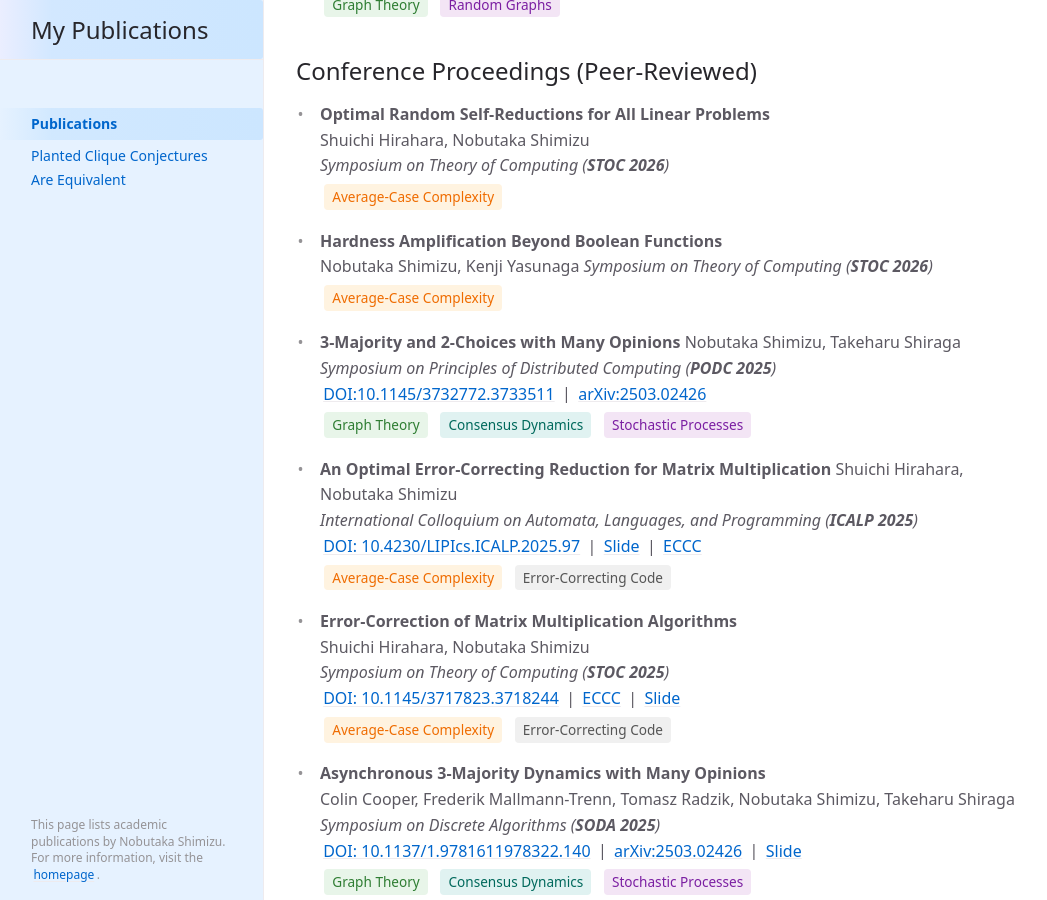
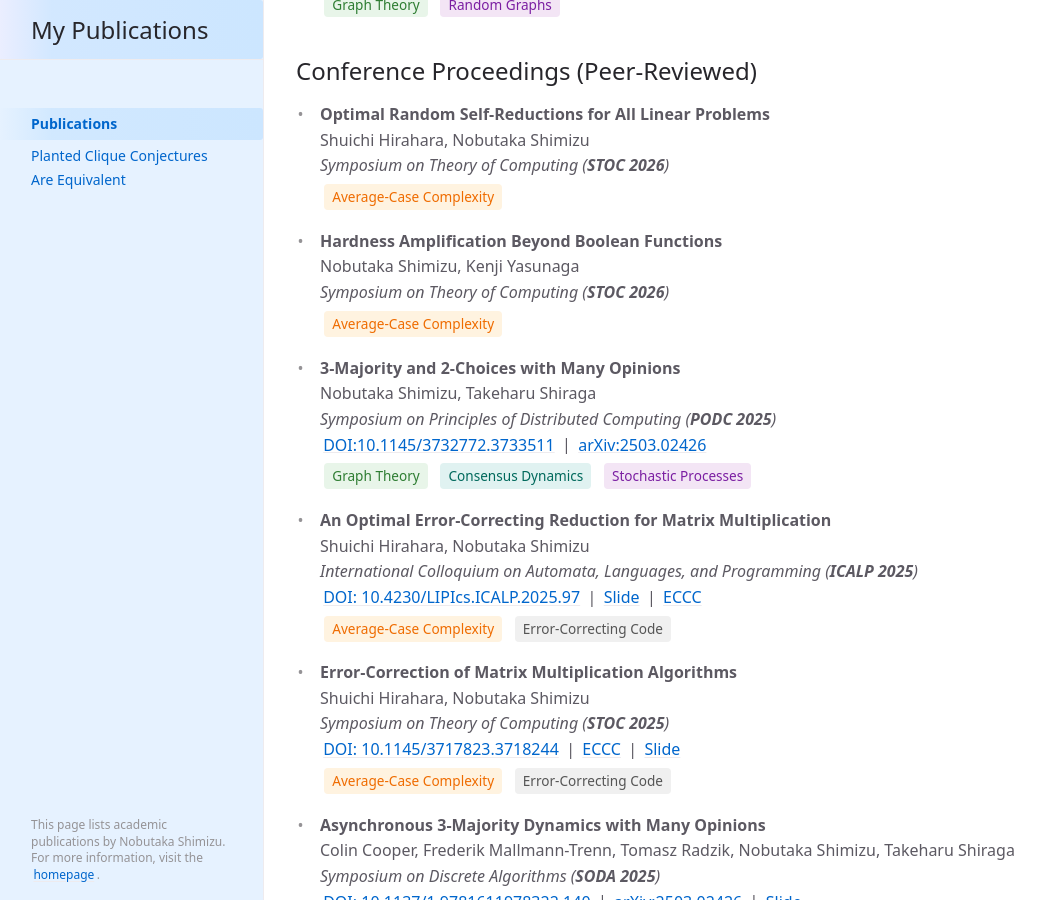
Before and after one commit to NobutakaShimizu/mypapers, a Jekyll site: the page built from index.md, in a window 1280 px wide and 900 px high, scrolled down 1202 px. Shown: the whole window, without its empty margins (0-1047 px from the left). Built offline with Jekyll 4.4.1, drawn with Linux system fonts in a browser that asks for light colours; cached includes are drawn as plain includes.

Commit message:
学術出版物リストにおいて、複数の論文のタイトルと著者名の表記を整形し、HTMLの改行タグを追加。これにより、情報の視認性が向上し、整合性が強化された。

```diff
--- a/index.md
+++ b/index.md
@@ -11,135 +11,135 @@ This publication list includes peer-reviewed journal articles, conference procee
 
 ## Journal Articles (Peer-Reviewed)
 
-- **How Many Vertices Does a Random Walk Miss in a Network with a Moderately Increasing Number of Vertices?**
-  Shuji Kijima, Nobutaka Shimizu, and Takeharu Shiraga
+- **How Many Vertices Does a Random Walk Miss in a Network with a Moderately Increasing Number of Vertices?**<br>
+  Shuji Kijima, Nobutaka Shimizu, and Takeharu Shiraga<br>
   *MATHEMATICS OF OPERATIONS RESEARCH*, 2025 <br>
   [DOI: 10.1287/moor.2023.0060](https://pubsonline.informs.org/doi/full/10.1287/moor.2023.0060) | [arXiv (2021)](https://arxiv.org/abs/2008.10837) | [Slide](https://speakerdeck.com/nobushimi/how-many-vertices-does-a-random-walk-miss-in-a-network-with-moderately-increasing-the-number-of-vertices) <br>
   Preliminary version appeared in [SODA2021](https://epubs.siam.org/doi/abs/10.1137/1.9781611976465.8?mobileUi=0)  <br>
   <span class="paper-tag randomized">Random Walks</span>
 
-- **Quasi-majority Functional Voting on Expander Graphs**
-  Nobutaka Shimizu and Takeharu Shiraga
+- **Quasi-majority Functional Voting on Expander Graphs**<br>
+  Nobutaka Shimizu and Takeharu Shiraga<br>
   *Random Structures & Algorithms*, 65(4), pp.613-643, 2024  <br>
   [DOI: 10.1002/rsa.21224](https://onlinelibrary.wiley.com/doi/abs/10.1002/rsa.21224) | [arXiv (2022)](https://arxiv.org/abs/2002.07411) | [Slide](https://speakerdeck.com/nobushimi/quasi-majority-functional-voting-on-expander-graphs) <br>
   Preliminary version appeared in [ICALP2020](https://drops.dagstuhl.de/entities/document/10.4230/LIPIcs.ICALP.2020.97)  <br>
   <span class="paper-tag graphs">Graph Theory</span> <span class="paper-tag consensus">Consensus Dynamics</span> <span class="paper-tag randomized">Stochastic Processes</span> <span class="paper-tag expander">Expander</span>
 
-- **Reversible Random Walks on Dynamic Graphs**
-  Nobutaka Shimizu and Takeharu Shiraga
-  *Random Structures & Algorithms*, 63(4), pp.1100-1136, 2023
+- **Reversible Random Walks on Dynamic Graphs**<br>
+  Nobutaka Shimizu and Takeharu Shiraga<br>
+  *Random Structures & Algorithms*, 63(4), pp.1100-1136, 2023<br>
   [DOI: 10.1002/rsa.21164](https://onlinelibrary.wiley.com/doi/abs/10.1002/rsa.21164) | [arXiv (2022)](https://arxiv.org/abs/2002.07411)
   <span class="paper-tag graphs">Graph Theory</span> <span class="paper-tag randomized">Random Walks</span>
 
-- **Phase Transitions of Best-of-Two and Best-of-Three on Stochastic Block Models**
-  Nobutaka Shimizu and Takeharu Shiraga
-  *Random Structures & Algorithms*, 59(1), pp.96-140, 2021
+- **Phase Transitions of Best-of-Two and Best-of-Three on Stochastic Block Models**<br>
+  Nobutaka Shimizu and Takeharu Shiraga<br>
+  *Random Structures & Algorithms*, 59(1), pp.96-140, 2021<br>
   [DOI: 10.1002/rsa.20992](https://onlinelibrary.wiley.com/doi/abs/10.1002/rsa.20992) | [Slide](https://speakerdeck.com/nobushimi/phase-transitions-of-best-of-two-and-best-of-three-on-stochastic-block-models) <br>
   Preliminary version appeared in [DISC2019](https://drops.dagstuhl.de/entities/document/10.4230/LIPIcs.DISC.2019.32) <br>
   <span class="paper-tag graphs">Graph Theory</span> <span class="paper-tag consensus">Consensus Dynamics</span> <span class="paper-tag randomized">Stochastic Processes</span>
 
-- **The average distance and the diameter of dense random regular graphs**
-  Nobutaka Shimizu
-  *The Electronic Journal of Combinatorics*, 27(3), 2020
+- **The average distance and the diameter of dense random regular graphs**<br>
+  Nobutaka Shimizu<br>
+  *The Electronic Journal of Combinatorics*, 27(3), 2020<br>
   [DOI: 10.37236/9809](https://www.combinatorics.org/ojs/index.php/eljc/article/view/v27i3p62) <br>
   Preliminary version appeared in [SODA2018](https://epubs.siam.org/doi/abs/10.1137/1.9781611975031.126)   <br>
   <span class="paper-tag graphs">Graph Theory</span> <span class="paper-tag randomized">Random Graphs</span>
 
 ## Conference Proceedings (Peer-Reviewed)
 
-- **Optimal Random Self-Reductions for All Linear Problems**
-  Shuichi Hirahara, Nobutaka Shimizu
-  *Symposium on Theory of Computing (**STOC 2026**)*   <br>
+- **Optimal Random Self-Reductions for All Linear Problems**<br>
+  Shuichi Hirahara, Nobutaka Shimizu<br>
+  *Symposium on Theory of Computing (**STOC 2026**)*<br>
 <span class="paper-tag complexity">Average-Case Complexity</span>
 
-- **Hardness Amplification Beyond Boolean Functions**
-  Nobutaka Shimizu, Kenji Yasunaga
-  *Symposium on Theory of Computing (**STOC 2026**)*   <br>
+- **Hardness Amplification Beyond Boolean Functions**<br>
+  Nobutaka Shimizu, Kenji Yasunaga<br>
+  *Symposium on Theory of Computing (**STOC 2026**)*<br>
 <span class="paper-tag complexity">Average-Case Complexity</span>
 
-- **3-Majority and 2-Choices with Many Opinions**
-  Nobutaka Shimizu, Takeharu Shiraga
+- **3-Majority and 2-Choices with Many Opinions** <br>
+  Nobutaka Shimizu, Takeharu Shiraga  <br>
   *Symposium on Principles of Distributed Computing (**PODC 2025**)* <br>
   [DOI:10.1145/3732772.3733511](https://dl.acm.org/doi/10.1145/3732772.3733511) | [arXiv:2503.02426](https://arxiv.org/abs/2503.02426) <br>
   <span class="paper-tag graphs">Graph Theory</span> <span class="paper-tag consensus">Consensus Dynamics</span> <span class="paper-tag randomized">Stochastic Processes</span>
 
-- **An Optimal Error-Correcting Reduction for Matrix Multiplication**
-  Shuichi Hirahara, Nobutaka Shimizu
+- **An Optimal Error-Correcting Reduction for Matrix Multiplication**<br>
+  Shuichi Hirahara, Nobutaka Shimizu<br>
   *International Colloquium on Automata, Languages, and Programming (**ICALP 2025**)* <br>
   [DOI: 10.4230/LIPIcs.ICALP.2025.97](https://drops.dagstuhl.de/entities/document/10.4230/LIPIcs.ICALP.2025.97) | [Slide](https://nobutakashimizu.github.io/icalp25_slide/1) | [ECCC](https://eccc.weizmann.ac.il/report/2025/066/) <br>
 <span class="paper-tag complexity">Average-Case Complexity</span> <span class="paper-tag code">Error-Correcting Code</span>
 
-- **Error-Correction of Matrix Multiplication Algorithms**
-  Shuichi Hirahara, Nobutaka Shimizu
-  *Symposium on Theory of Computing (**STOC 2025**)*   <br>
+- **Error-Correction of Matrix Multiplication Algorithms**<br>
+  Shuichi Hirahara, Nobutaka Shimizu<br>
+  *Symposium on Theory of Computing (**STOC 2025**)*<br>
   [DOI: 10.1145/3717823.3718244](https://dl.acm.org/doi/10.1145/3717823.3718244) |
   [ECCC](https://eccc.weizmann.ac.il/report/2024/026/) | [Slide](https://nobutakashimizu.github.io/stoc25_slide)  <br>
 <span class="paper-tag complexity">Average-Case Complexity</span> <span class="paper-tag code">Error-Correcting Code</span>
 
-- **Asynchronous 3-Majority Dynamics with Many Opinions**
-  Colin Cooper, Frederik Mallmann-Trenn, Tomasz Radzik, Nobutaka Shimizu, Takeharu Shiraga
-  *Symposium on Discrete Algorithms (**SODA 2025**)*  <br>
+- **Asynchronous 3-Majority Dynamics with Many Opinions**<br>
+  Colin Cooper, Frederik Mallmann-Trenn, Tomasz Radzik, Nobutaka Shimizu, Takeharu Shiraga<br>
+  *Symposium on Discrete Algorithms (**SODA 2025**)*<br>
   [DOI: 10.1137/1.9781611978322.140](https://epubs.siam.org/doi/10.1137/1.9781611978322.140) | [arXiv:2503.02426](https://arxiv.org/abs/2503.02426) | [Slide](https://nobutakashimizu.github.io/SODA25_slide/)  <br>
   <span class="paper-tag graphs">Graph Theory</span> <span class="paper-tag consensus">Consensus Dynamics</span> <span class="paper-tag randomized">Stochastic Processes</span>
 
-- **Planted Clique Conjectures Are Equivalent**
-  Shuichi Hirahara, Nobutaka Shimizu
-  *Symposium on Theory of Computing (**STOC 2024**)*
+- **Planted Clique Conjectures Are Equivalent**<br>
+  Shuichi Hirahara, Nobutaka Shimizu<br>
+  *Symposium on Theory of Computing (**STOC 2024**)*<br>
   [DOI: 10.1145/3618260.3649751](https://dl.acm.org/doi/abs/10.1145/3618260.3649751) | [ECCC](https://eccc.weizmann.ac.il/report/2024/058/) | [Slide](https://speakerdeck.com/nobushimi/planted-clique-conjectures-are-equivalent)
 <span class="paper-tag complexity">Average-Case Complexity</span> <span class="paper-tag graphs">Graph Theory</span>
 
-- **Hardness Self-Amplification: Simplified, Optimized, and Unified**
-  Shuichi Hirahara, Nobutaka Shimizu
-  *Symposium on Theory of Computing (**STOC 2023**)*
+- **Hardness Self-Amplification: Simplified, Optimized, and Unified**<br>
+  Shuichi Hirahara, Nobutaka Shimizu<br>
+  *Symposium on Theory of Computing (**STOC 2023**)*<br>
   [DOI: 10.1145/3564246.3585189](https://dl.acm.org/doi/10.1145/3564246.3585189) | [ECCC](https://eccc.weizmann.ac.il/report/2023/026/) | [Slide](https://speakerdeck.com/nobushimi/hardness-self-amplification-simplified-optimized-and-unified)
 <span class="paper-tag complexity">Average-Case Complexity</span>
 
-- **Hardness Self-Amplification from Feasible Hard-Core Sets**
-  Shuichi Hirahara, Nobutaka Shimizu
-  *Foundations of Computer Science (**FOCS 2022**)*
+- **Hardness Self-Amplification from Feasible Hard-Core Sets**<br>
+  Shuichi Hirahara, Nobutaka Shimizu<br>
+  *Foundations of Computer Science (**FOCS 2022**)*<br>
   [DOI: 10.1109/FOCS54457.2022.00083](https://ieeexplore.ieee.org/document/9996925) | [ECCC](https://eccc.weizmann.ac.il/report/2022/108/) | [Slide](https://speakerdeck.com/nobushimi/hardness-self-amplification-from-feasible-hard-core-sets)
 <span class="paper-tag complexity">Average-Case Complexity</span>
 
-- **Nearly Optimal Average-Case Complexity of Counting Bicliques Under SETH**
-  Shuichi Hirahara, Nobutaka Shimizu
-  *Symposium on Discrete Algorithms (**SODA 2021**)*
+- **Nearly Optimal Average-Case Complexity of Counting Bicliques Under SETH**<br>
+  Shuichi Hirahara, Nobutaka Shimizu<br>
+  *Symposium on Discrete Algorithms (**SODA 2021**)*<br>
   [DOI: 10.1137/1.9781611976465.140](https://epubs.siam.org/doi/10.1137/1.9781611976465.140) | [arXiv:2010.05822](https://arxiv.org/abs/2010.05822) | [Slide](https://speakerdeck.com/nobushimi/nearly-optimal-average-case-complexity-of-counting-bicliques-under-seth)
 <span class="paper-tag complexity">Average-Case Complexity</span> <span class="paper-tag graphs">Graph Theory</span>
 
-- **How Many Vertices Does a Random Walk Miss in a Network with Moderately Increasing the Number of Vertices?**
-  Shuji Kijima, Nobutaka Shimizu, Takeharu Shiraga
-  *Symposium on Discrete Algorithms (**SODA 2021**)*
+- **How Many Vertices Does a Random Walk Miss in a Network with Moderately Increasing the Number of Vertices?**<br>
+  Shuji Kijima, Nobutaka Shimizu, Takeharu Shiraga<br>
+  *Symposium on Discrete Algorithms (**SODA 2021**)*<br>
   [DOI: 10.1137/1.9781611976465.8](https://epubs.siam.org/doi/abs/10.1137/1.9781611976465.8?mobileUi=0) | [arXiv:2008.10837](https://arxiv.org/abs/2008.10837) | [Slide](https://speakerdeck.com/nobushimi/how-many-vertices-does-a-random-walk-miss-in-a-network-with-moderately-increasing-the-number-of-vertices)
   <span class="paper-tag graphs">Graph Theory</span> <span class="paper-tag randomized">Random Walks</span>
 
-- **Quasi-majority Functional Voting on Expander Graphs**
-  Nobutaka Shimizu, Takeharu Shiraga
-  *International Colloquium on Automata, Languages, and Programming (**ICALP 2020**)*
+- **Quasi-majority Functional Voting on Expander Graphs**<br>
+  Nobutaka Shimizu, Takeharu Shiraga<br>
+  *International Colloquium on Automata, Languages, and Programming (**ICALP 2020**)*<br>
   [DOI: 10.4230/LIPIcs.ICALP.2020.97](https://drops.dagstuhl.de/entities/document/10.4230/LIPIcs.ICALP.2020.97) | [arXiv:2002.07411](https://arxiv.org/abs/2002.07411)
   <span class="paper-tag graphs">Graph Theory</span> <span class="paper-tag consensus">Consensus Dynamics</span> <span class="paper-tag randomized">Stochastic Processes</span> <span class="paper-tag expander">Expander</span>
 
-- **Phase Transitions of Best-of-Two and Best-of-Three on Stochastic Block Models**
-  Nobutaka Shimizu, Takeharu Shiraga
-  *International Symposium on Distributed Computing (**DISC 2019**)*
+- **Phase Transitions of Best-of-Two and Best-of-Three on Stochastic Block Models**<br>
+  Nobutaka Shimizu, Takeharu Shiraga<br>
+  *International Symposium on Distributed Computing (**DISC 2019**)*<br>
   [DOI: 10.4230/LIPIcs.DISC.2019.32](https://drops.dagstuhl.de/entities/document/10.4230/LIPIcs.DISC.2019.32) | [arXiv:1907.12212](https://arxiv.org/abs/1907.12212)
   <span class="paper-tag graphs">Graph Theory</span> <span class="paper-tag consensus">Consensus Dynamics</span> <span class="paper-tag randomized">Stochastic Processes</span>
 
-- **The Diameter of Dense Random Regular Graphs**
-  Nobutaka Shimizu
-  *Symposium on Discrete Algorithms (**SODA 2018**)*
+- **The Diameter of Dense Random Regular Graphs**<br>
+  Nobutaka Shimizu<br>
+  *Symposium on Discrete Algorithms (**SODA 2018**)*<br>
   [DOI: 10.1137/1.9781611975031.126](https://epubs.siam.org/doi/10.1137/1.9781611975031.126)
   <span class="paper-tag graphs">Graph Theory</span> <span class="paper-tag randomized">Random Graphs</span>
 
-- **Average Shortest Path Length of Graphs of Diameter 3**
-  Nobutaka Shimizu, Ryuhei Mori
-  *Symposium on Networks-on-Chip (**NOCS 2016**)*
+- **Average Shortest Path Length of Graphs of Diameter 3**<br>
+  Nobutaka Shimizu, Ryuhei Mori<br>
+  *Symposium on Networks-on-Chip (**NOCS 2016**)*<br>
   [DOI: 10.1109/NOCS.2016.7579335](https://ieeexplore.ieee.org/document/7579335/) | [arXiv:1606.05119](https://arxiv.org/abs/1606.05119)
   <span class="paper-tag graphs">Graph Theory</span>
 
 ## Other Publications
 
-- **動的グラフ上のランダムウォーク** (Random Walks on Dynamic Graphs)
-  来嶋 秀治, 清水 伸高, 白髪 丈晴
-  *日本応用数理学会 学会誌「応用数理」*, 32(1), pp. 5-15, 2022
+- **動的グラフ上のランダムウォーク** (Random Walks on Dynamic Graphs)<br>
+  来嶋 秀治, 清水 伸高, 白髪 丈晴<br>
+  *日本応用数理学会 学会誌「応用数理」*, 32(1), pp. 5-15, 2022<br>
   [DOI: 10.11540/bjsiam.32.1_5](https://doi.org/10.11540/bjsiam.32.1_5)
   <span class="paper-tag graphs">Graph Theory</span> <span class="paper-tag randomized">Random Walks</span> <span class="paper-tag theory">Survey Paper</span>
```
